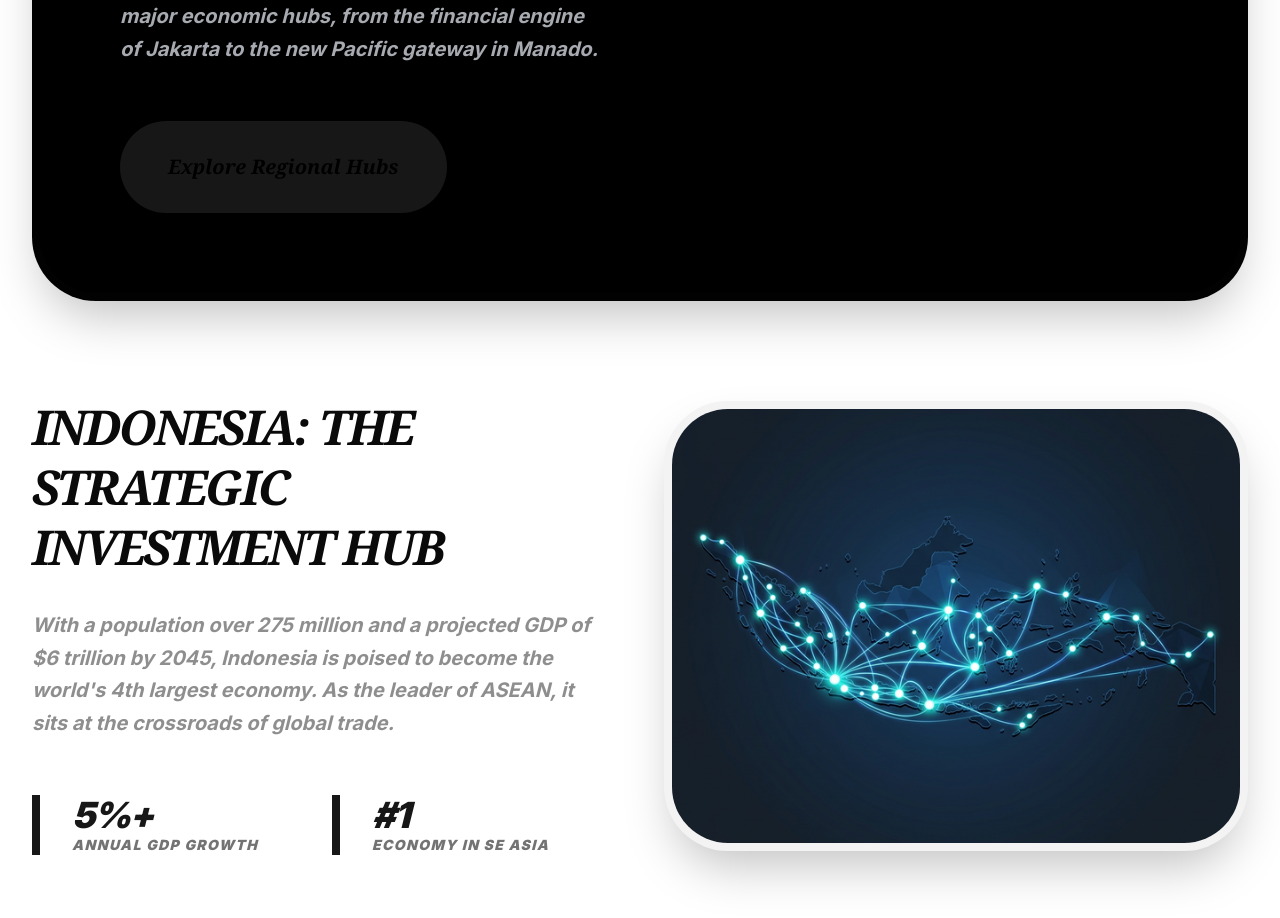
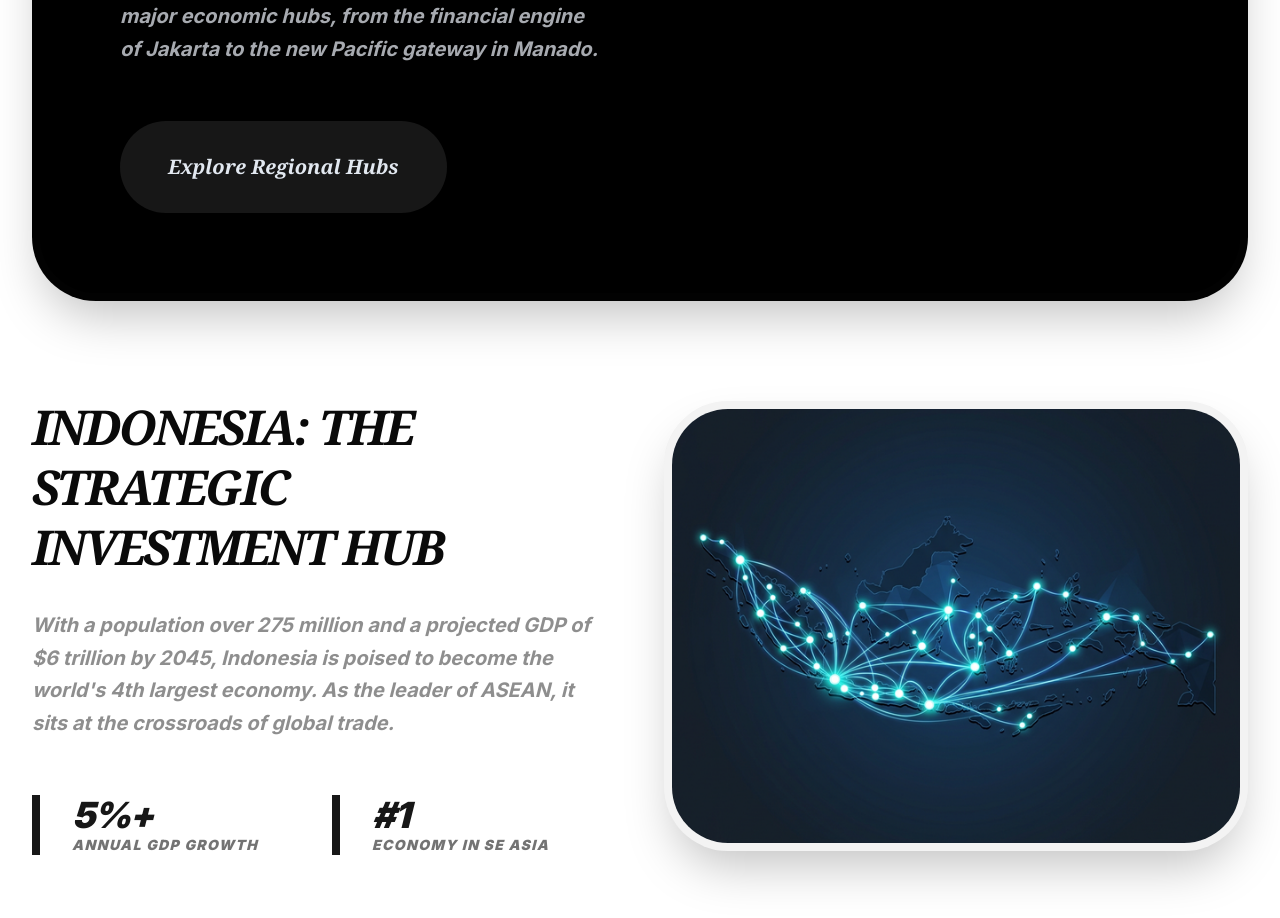
Before and after one commit to damnbayu-droid/bali-enterprises, a Next.js app: page / in a window 1280 px wide. Shown: the part 1980-2898 px from the top of the page. Built offline with nearby package versions, Linux system fonts and the light colour scheme.

Commit message:
fix: adjust Regional Hubs button text to off-white

```diff
--- a/src/app/page.tsx
+++ b/src/app/page.tsx
@@ -96,7 +96,7 @@
                 <div className="pt-6">
                   <Link
                     href="/sitemap"
-                    className="inline-flex items-center justify-center rounded-full px-12 py-8 bg-primary text-black hover:bg-white transition-all text-xl font-bold font-serif italic shadow-xl"
+                    className="inline-flex items-center justify-center rounded-full px-12 py-8 bg-primary text-slate-200 hover:bg-white hover:text-black transition-all text-xl font-bold font-serif italic shadow-xl"
                   >
                     Explore Regional Hubs
                   </Link>
```
